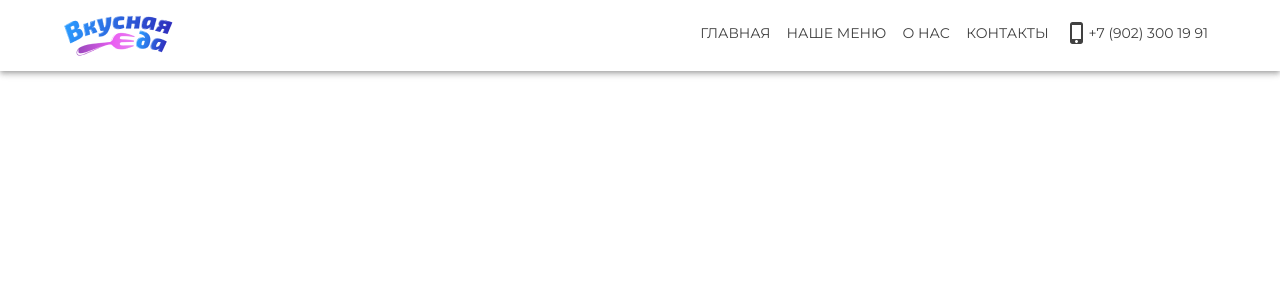
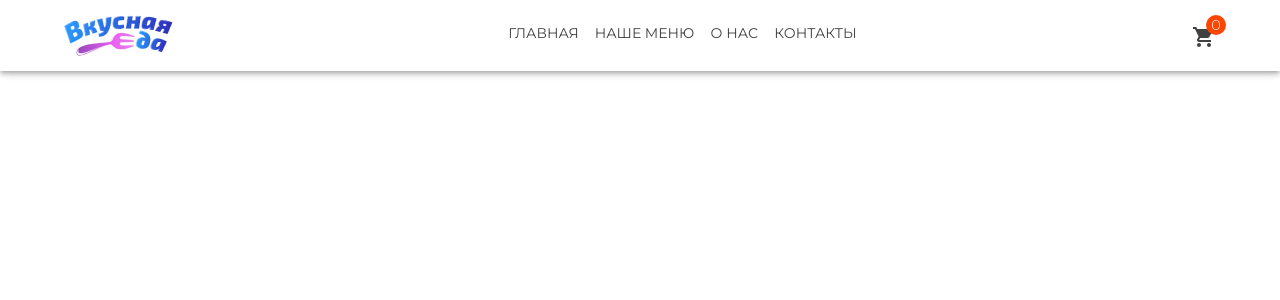
Before and after one commit to evkondr/vkuseda-client, a React (Create React App) app: page /main in a window 1280 px wide. Shown: the top 300 px of the page. Built offline with nearby package versions, Linux system fonts and the light colour scheme.

Commit message:
feat: add cart icon, refactor Header for cart and position

```diff
--- /dev/null
+++ b/src/Components/Cart/CustomCartIcon.tsx
@@ -0,0 +1,15 @@
+import React from 'react';
+import { Box } from '@mui/material';
+import ShoppingCartIcon from '@mui/icons-material/ShoppingCart';
+import './style.scss';
+
+const CustomCartIcon = ({ amount }:{amount:number}) => {
+  return (
+    <Box component="div" className="cart-icon">
+      <span>{amount}</span>
+      <ShoppingCartIcon />
+    </Box>
+  );
+};
+
+export default CustomCartIcon;
--- /dev/null
+++ b/src/Components/Cart/style.scss
@@ -0,0 +1,18 @@
+.cart-icon{
+  position: relative;
+  margin-top: 10px;
+  span{
+    position: absolute;
+    right: -10px;
+    top: -10px;
+    display: block;
+    width: 20px;
+    height: 20px;
+    border-radius: 50%;
+    background-color:orangered;
+    color: #fff;
+    font-size: 0.9rem;
+    text-align: center;
+    line-height: 20px;
+  }
+}
--- a/src/Components/Footer/Footer.tsx
+++ b/src/Components/Footer/Footer.tsx
@@ -5,7 +5,7 @@ import {
 import MenuIcon from '@mui/icons-material/Menu';
 import Logo from '../Logo/Logo';
 import './style.scss';
-import { menuItemLinks } from '../../tempDB';
+import { menuItemsLinks } from '../../tempDB';
 import NavBar from '../NavBar/NavBar';
 import MemuDrawer from '../MenuDrawer/MemuDrawer';
 
@@ -22,7 +22,7 @@ const Footer = () => {
       <Container maxWidth="lg" sx={{ display: 'flex' }} className="footer__container">
         <Logo />
         <NavBar
-          menuItems={menuItemLinks}
+          menuItemsLinks={menuItemsLinks}
           mobileOpen={mobileOpen}
           handleDrawerToggle={handleDrawerToggle}
           phoneNumber={phoneNumber}
@@ -30,7 +30,7 @@ const Footer = () => {
         >
           <MemuDrawer
             handleDrawerToggle={handleDrawerToggle}
-            menuItemLinks={menuItemLinks}
+            menuItemsLinks={menuItemsLinks}
             phoneNumber={phoneNumber}
           />
         </NavBar>
--- a/src/Components/Header/Header.tsx
+++ b/src/Components/Header/Header.tsx
@@ -9,10 +9,18 @@ import './header.scss';
 import Logo from '../Logo/Logo';
 import NavBar from '../NavBar/NavBar';
 import MemuDrawer from '../MenuDrawer/MemuDrawer';
-import { menuItemLinks } from '../../tempDB';
+import { TMenuItemLink } from '../../types';
+import CustomCartIcon from '../Cart/CustomCartIcon';
 
-const phoneNumber = '+7 (902) 300 19 91';
-const Header = () => {
+type THeaderProps = {
+  menuItemsLinks: TMenuItemLink[],
+  phoneNumber?: string,
+  cart?: boolean,
+  position?: 'fixed' | 'absolute' | 'sticky' | 'static' | 'relative' | undefined
+}
+const Header = ({
+  menuItemsLinks, phoneNumber, position, cart,
+}:THeaderProps) => {
   const [mobileOpen, setMobileOpen] = useState(false);
 
   const handleDrawerToggle = () => {
@@ -20,21 +28,22 @@ const Header = () => {
   };
 
   return (
-    <AppBar className="header" position="absolute">
+    <AppBar className="header" position={position}>
       <Container maxWidth="lg" sx={{ display: 'flex' }} className="header__container">
         <Logo />
         <NavBar
-          menuItems={menuItemLinks}
+          menuItemsLinks={menuItemsLinks}
           mobileOpen={mobileOpen}
           handleDrawerToggle={handleDrawerToggle}
           phoneNumber={phoneNumber}
         >
           <MemuDrawer
             handleDrawerToggle={handleDrawerToggle}
-            menuItemLinks={menuItemLinks}
+            menuItemsLinks={menuItemsLinks}
             phoneNumber={phoneNumber}
           />
         </NavBar>
+        {cart && <CustomCartIcon amount={0} /> }
         <IconButton
           color="inherit"
           aria-label="open drawer"
--- a/src/Components/MenuDrawer/MemuDrawer.tsx
+++ b/src/Components/MenuDrawer/MemuDrawer.tsx
@@ -7,11 +7,11 @@ import { TMenuItemLink } from '../../types';
 import Logo from '../Logo/Logo';
 
 type TMemuDrawerProps = {
-  menuItemLinks: TMenuItemLink[],
+  menuItemsLinks: TMenuItemLink[],
   handleDrawerToggle: () => void,
   phoneNumber?: string
 }
-const MemuDrawer = ({ menuItemLinks, handleDrawerToggle, phoneNumber }:TMemuDrawerProps) => {
+const MemuDrawer = ({ menuItemsLinks, handleDrawerToggle, phoneNumber }:TMemuDrawerProps) => {
   return (
     <Box onClick={handleDrawerToggle} sx={{ textAlign: 'center' }} className="menu-drawer">
       <List>
@@ -27,7 +27,7 @@ const MemuDrawer = ({ menuItemLinks, handleDrawerToggle, phoneNumber }:TMemuDraw
           </Button>
           )
         }
-        {menuItemLinks.map((item:TMenuItemLink) => (
+        {menuItemsLinks.map((item:TMenuItemLink) => (
           <ListItem key={item.name} disablePadding>
             <ListItemButton sx={{ textAlign: 'center' }}>
               <Link key={item.name} variant="button" underline="none" color="inherit" href={item.link} sx={{ textAlign: 'center', width: '100%' }}>
--- a/src/Components/NavBar/NavBar.tsx
+++ b/src/Components/NavBar/NavBar.tsx
@@ -7,7 +7,7 @@ import { TMenuItemLink } from '../../types';
 import './style.scss';
 
 type TNavBarProps = {
-  menuItems: TMenuItemLink[],
+  menuItemsLinks: TMenuItemLink[],
   footer?: boolean
   phoneNumber?: string,
   children: React.ReactNode,
@@ -15,12 +15,12 @@ type TNavBarProps = {
   handleDrawerToggle: () => void
 }
 const NavBar = ({
-  menuItems, footer, phoneNumber, children, mobileOpen, handleDrawerToggle,
+  menuItemsLinks, footer, phoneNumber, children, mobileOpen, handleDrawerToggle,
 }:TNavBarProps) => {
   return (
     <>
       <Box component="nav" className={footer ? 'nav__footer' : ''} sx={{ display: { xs: 'none', md: 'block' } }}>
-        {menuItems.map((item:TMenuItemLink) => (
+        {menuItemsLinks.map((item:TMenuItemLink) => (
           <Button key={item.name} href={item.link} color="inherit">
             {item.name}
           </Button>
--- a/src/Components/Pages/LandingPage.tsx
+++ b/src/Components/Pages/LandingPage.tsx
@@ -5,11 +5,13 @@ import Footer from '../Footer/Footer';
 import ShortMenu from '../ShortMenu/ShortMenu';
 import Welcome from '../Welcome/Welcome';
 import Contacts from '../Contacts/Contacts';
+import { menuItemsLinks } from '../../tempDB';
 
+const phoneNumber = '+7 (902) 300 19 91';
 const LandingPage = () => {
   return (
     <>
-      <Header />
+      <Header menuItemsLinks={menuItemsLinks} phoneNumber={phoneNumber} />
       <Welcome />
       <ShortMenu />
       <AboutShort />
--- a/src/Components/Pages/MainPage.tsx
+++ b/src/Components/Pages/MainPage.tsx
@@ -2,11 +2,12 @@ import React from 'react';
 import { Box, Container } from '@mui/material/';
 import { Outlet } from 'react-router-dom';
 import Header from '../Header/Header';
+import { menuItemsLinks } from '../../tempDB';
 
 const MainPage = () => {
   return (
     <>
-      <Header />
+      <Header position="fixed" menuItemsLinks={menuItemsLinks} cart />
       <Box component="section">
         <Container maxWidth="lg">
           <Outlet />
--- a/src/tempDB.ts
+++ b/src/tempDB.ts
@@ -83,7 +83,7 @@ export const menuItems:TMenuItem[] = [
     price: 100,
   },
 ];
-export const menuItemLinks:TMenuItemLink[] = [
+export const menuItemsLinks:TMenuItemLink[] = [
   {
     name: 'Главная',
     link: '#home',
```
Also changed, not shown: src/App.tsx (deleted, +0 -22 lines), 1 other file (tests, documents, lock files or other folders).
